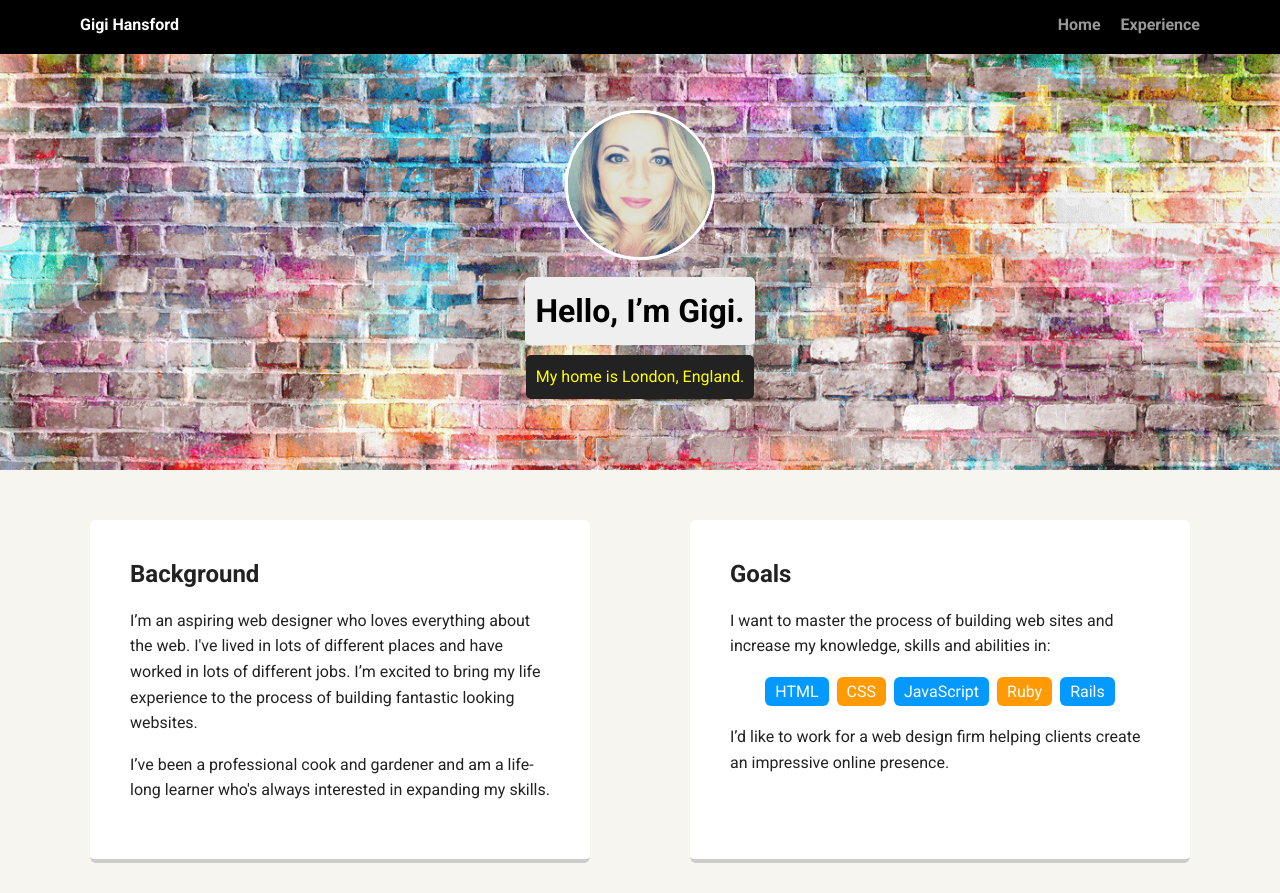
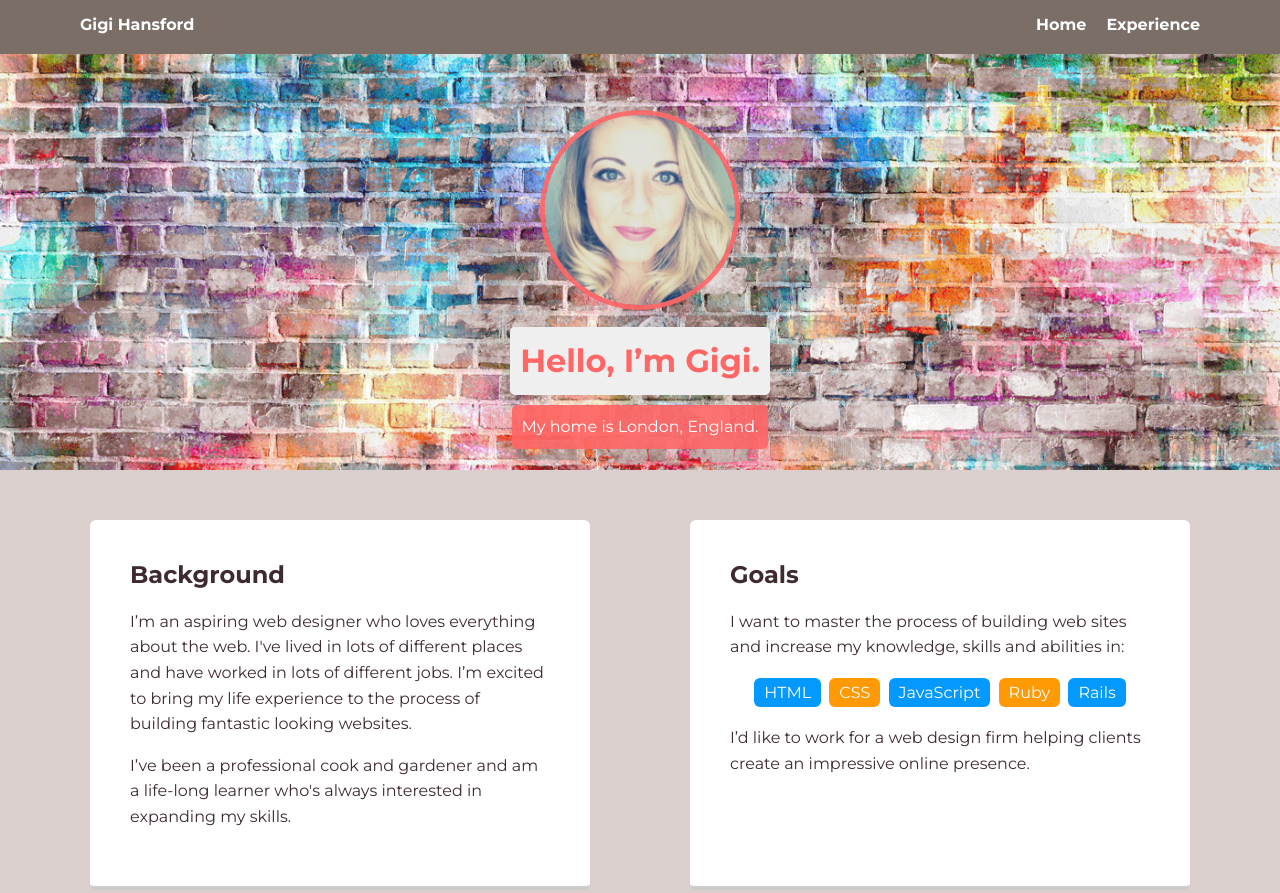
Before and after one commit to GigiHansford/GH-Portfolio-Site, a plain HTML site: page index.html in a window 1280 px wide. Shown: the top 893 px of the page. Drawn offline with Linux system fonts and the light colour scheme; a web font is replaced by a local one.

Commit message:
Colour Scheme Amendments - Latte/Coral

```diff
--- a/index.html
+++ b/index.html
@@ -5,9 +5,10 @@
   <title>Gigi Hansford | Web Magician</title>
   <meta name="viewport" content="width=device-width, initial-scale=1.0">
   <link rel="stylesheet" href="styles.css">
-  <link href="https://fonts.googleapis.com/css?family=Muli%7CRoboto:400,300,500,700,900" rel="stylesheet"></head>
-  <body>
+  <link href="https://fonts.googleapis.com/css?family=Montserrat:100,200,300,400,700" rel="stylesheet">
+</head>
 
+<body>
     <div class="main-nav">
         <ul class="nav">
           <li class="name">Gigi Hansford</li>
@@ -43,6 +44,7 @@
       </div>
 
     </main>
+
     <footer>
       <ul>
         <li><a href="#" class="social twitter">Twitter</a></li>
@@ -51,5 +53,6 @@
       </ul>
       <p class="copyright">Copyright 2015, Jane Smith</p>
     </footer>
-  </body>
+
+</body>
   </html>
--- a/styles.css
+++ b/styles.css
@@ -1,3 +1,12 @@
+/* Global Colours - Reference:
+    Text - #3f2b2f (Chocolate -Plum)
+    Background - #dacfcd (Latte)
+    Deeper Background - #7a6e67 (Chocolate-Grey)
+    Accent Colour 1 - #ff6666 (Coral)
+    Accent Colour 2 - #ffe1df (Blush)
+*/
+
+
 /* Global Layout Set-up */
 * {
   box-sizing: border-box;
@@ -7,25 +16,25 @@ body {
   margin: 0;
   padding: 0;
   text-align: center;
-  font-family: 'Roboto', sans-serif;
-  color: #222;
-  background: #f7f5f0;
+  font-family: 'Montserrat', sans-serif;
+  color: #3f2b2f;
+  background: #dacfcd;
 }
 /* Link Styles */
 
 a {
   text-decoration: none;
-  color: #999;
+  color: white;
 }
 a:hover {
-  color: #6633ff;
+  color: #ff6666;
 }
 
 /* Section Styles */
 
 .main-nav {
   width: 100%;
-  background: black;
+  background: #7a6e67;
   min-height: 30px;
   padding: 10px;
   position: fixed;
@@ -52,7 +61,7 @@ a:hover {
   transition: all .5s;
 }
 .nav a:hover {
-  color: white
+  color: #ff6666;
 }
 
 header {
@@ -67,10 +76,10 @@ header {
 }
 header .profile-image {
   margin-top: 50px;
-  width: 150px;
-  height: 150px;
+  width: 200px;
+  height: 200px;
   border-radius: 50%;
-  border: 3px solid white;
+  border: 5px solid rgba(255, 102, 102, .9);
   transition: all .5s;
 }
 header .profile-image:hover {
@@ -78,15 +87,15 @@ header .profile-image:hover {
 }
 .tag {
   background-color: #efefef;
-  color: black;
+  color: rgba(255, 102, 102, 1);
   padding: 10px;
   border-radius: 5px;
   display: table;
   margin: 10px auto;
 }
 .location {
-  background-color: #222;
-  color: yellow;
+  background-color: rgba(255, 102, 102, .9);
+  color: white;
 }
 .card {
   margin: 30px;
```
